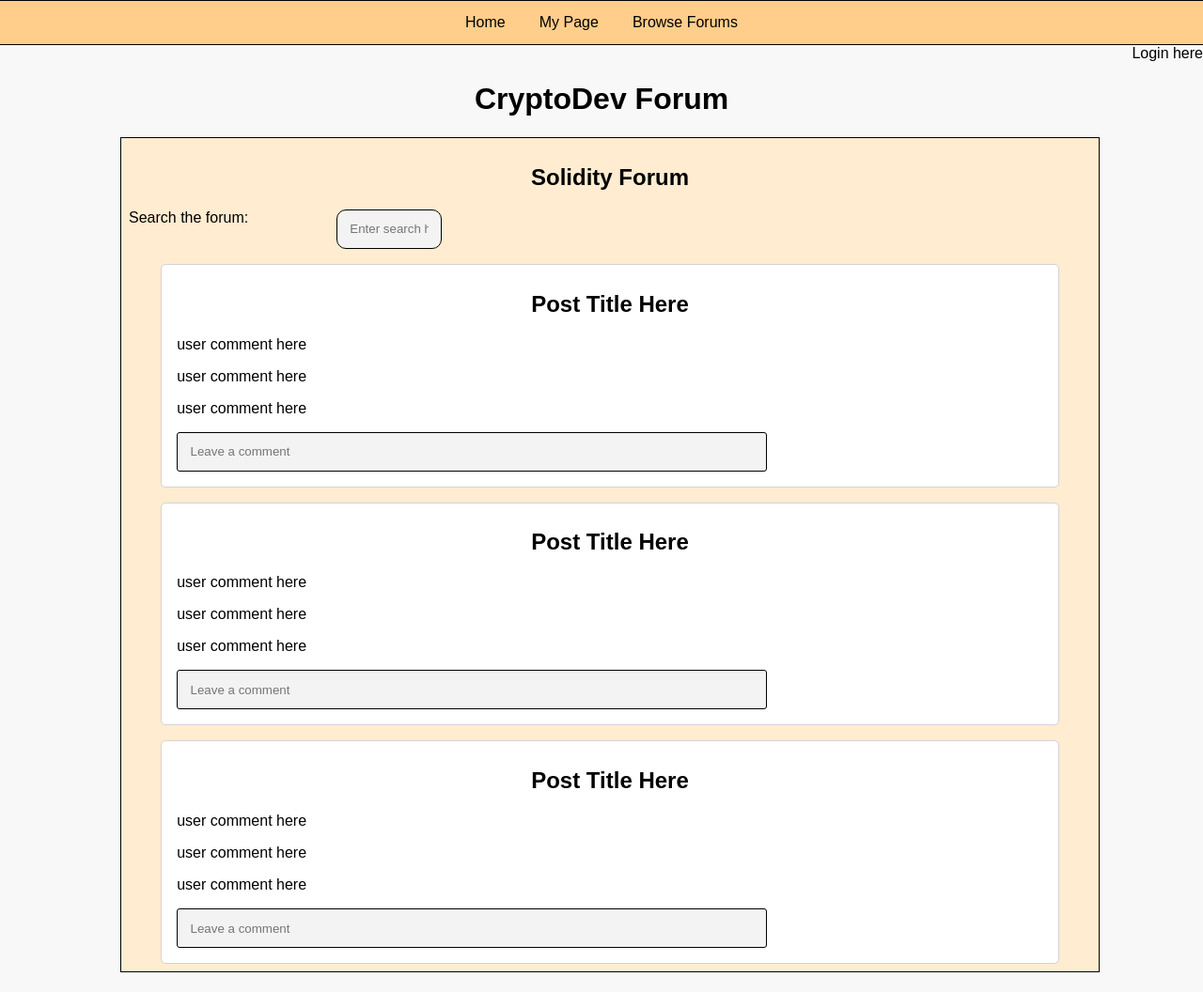
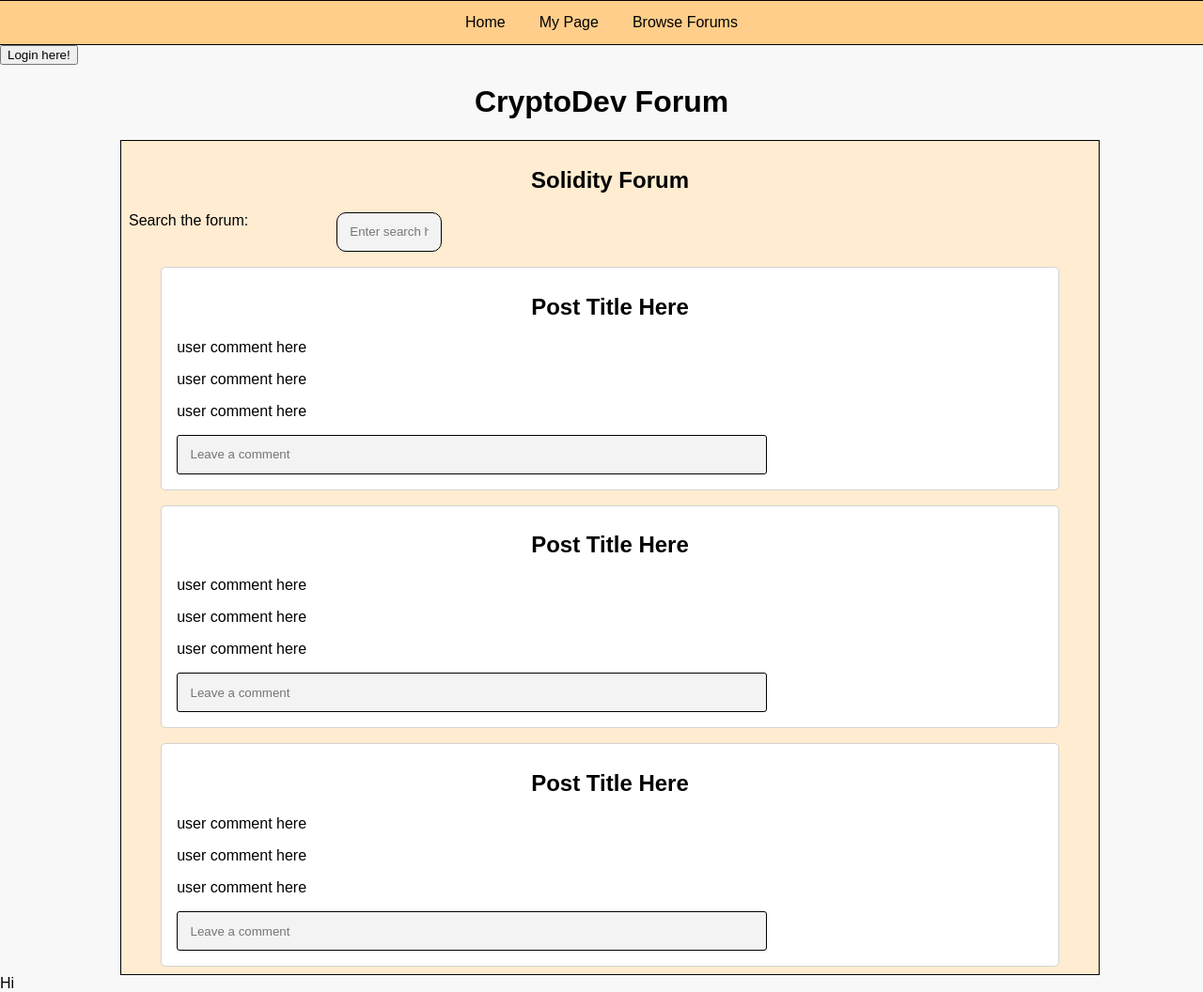
Before and after one commit to babux1/CryptoDev, a React (Create React App) app in the folder client/: page /loginpage in a window 1280 px wide. Shown: the whole page at 94% size. Before the commit the page ends 1035 px from the top, so only its background shows below. Built offline with nearby package versions, Linux system fonts and the light colour scheme.

Commit message:
fixed routing stuff

```diff
--- a/client/package.json
+++ b/client/package.json
@@ -8,6 +8,7 @@
     "@testing-library/user-event": "^13.5.0",
     "react": "^17.0.2",
     "react-dom": "^17.0.2",
+    "react-router-dom": "^6.2.2",
     "react-scripts": "5.0.0",
     "web-vitals": "^2.1.4"
   },
--- a/client/src/components/App.js
+++ b/client/src/components/App.js
@@ -1,6 +1,9 @@
 import React from "react";
+import { Route, Routes } from "react-router-dom";
 import Nav from "./Nav";
+import {Link} from "react-router-dom";
 import Login from "./Login";
+import LoginPage from "./LoginPage"
 import Forum from "./Forum";
 import ForumsList from "./ForumsList";
 
@@ -13,6 +16,13 @@ function App() {
       <div className="left-column">
         <Forum />
       </div>
+      <div>
+      <div>
+      <Routes>
+      <Route path = "loginpage" element = {<LoginPage />}/>
+      </Routes>
+      </div>
+      </div>
       {/* <div className="right-column">
         <ForumsList />
       </div> */}
--- a/client/src/components/Login.js
+++ b/client/src/components/Login.js
@@ -1,7 +1,17 @@
 import React from "react";
+import LoginPage from "./LoginPage";
+import {Link} from "react-router-dom";
 
 function Login() {
-  return <div className="login">Login here</div>;
+
+  return (
+    <Link to="/loginpage">
+     <button type="button">
+          Login here!
+     </button>
+    </Link>
+  )
+
 }
 
 export default Login;
--- /dev/null
+++ b/client/src/components/LoginPage.js
@@ -0,0 +1,18 @@
+import React from "react";
+import ReactDOM from "react-dom";
+import {Route, BrowserRouter} from "react-router-dom";
+
+function LoginPage() {
+
+    return (
+        <div>
+        Hi
+            {/* <form>
+                <input>username</input>
+                <input>password</input>
+            </form> */}
+        </div>
+    )
+}
+
+export default LoginPage;
--- a/client/src/index.js
+++ b/client/src/index.js
@@ -2,10 +2,11 @@ import React from "react";
 import ReactDOM from "react-dom";
 import "./index.css";
 import App from "./components/App";
+import { BrowserRouter } from "react-router-dom"
 
 ReactDOM.render(
-  <React.StrictMode>
+  <BrowserRouter>
     <App />
-  </React.StrictMode>,
+  </BrowserRouter>,
   document.getElementById("root")
 );
```
Also changed, not shown: 2 other files (tests, documents, lock files or other folders).
